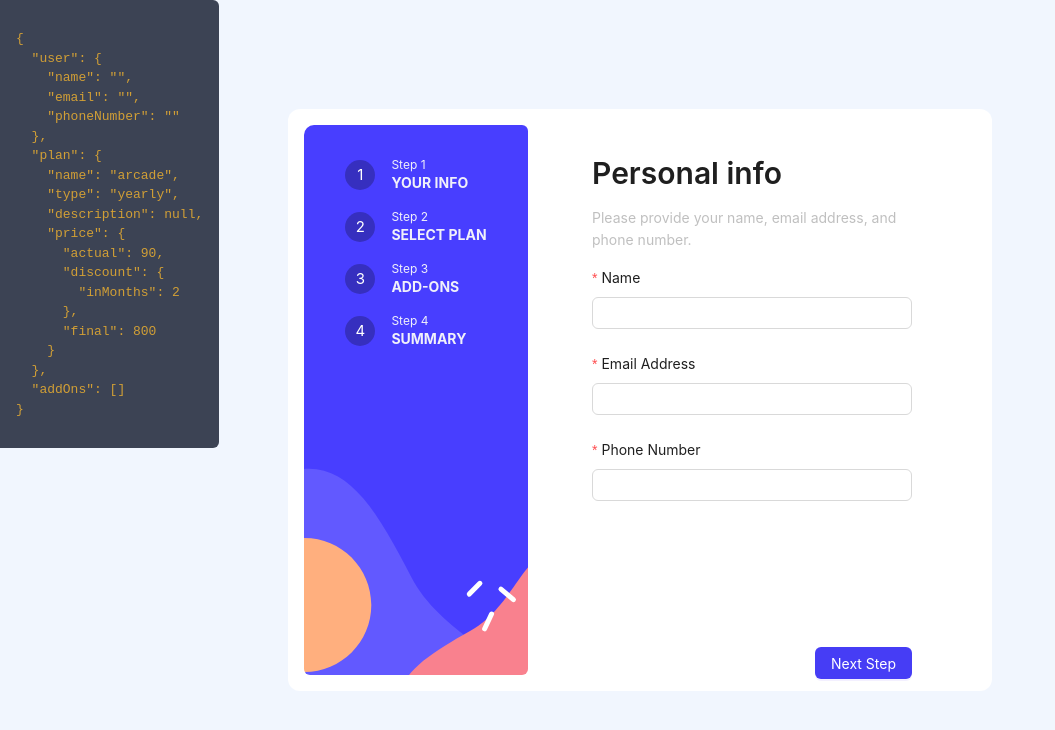
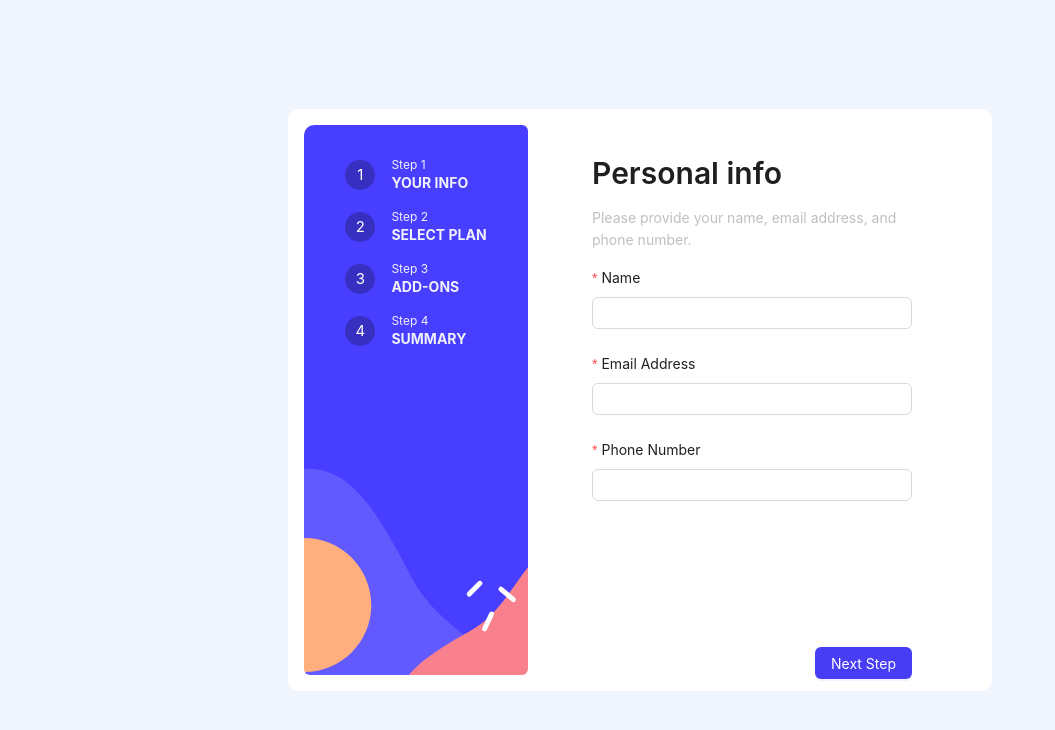
Before and after one commit to BorzooMV/multi-step-form, a React (Vite) app: page / in a window 1280 px wide. Shown: the top 730 px of the page, without its empty margins (0-1055 px from the left). Built offline with nearby package versions, Linux system fonts and the light colour scheme.

Commit message:
fix: remove debug context

```diff
--- a/src/components/Layout/Router.tsx
+++ b/src/components/Layout/Router.tsx
@@ -6,12 +6,9 @@ import SelectAddOns from "../../pages/SelectAddOns";
 import Summery from "../../pages/Summery";
 import ThankYou from "../../pages/ThankYou";
 import NotFound from "../../pages/404";
-import DebugContext from "../DebugContext";
 
 export default function Router() {
   return (
-    <>
-      <DebugContext />
     <Routes>
       <Route path="/" element={<Personal />} />
       <Route path="/select-plan" element={<SelectPlan />} />
@@ -20,6 +17,5 @@ export default function Router() {
       <Route path="/thank-you" element={<ThankYou />} />
       <Route path="*" element={<NotFound />} />
     </Routes>
-    </>
   );
 }
```
Lines whose indentation alone changed are shown as unchanged.
